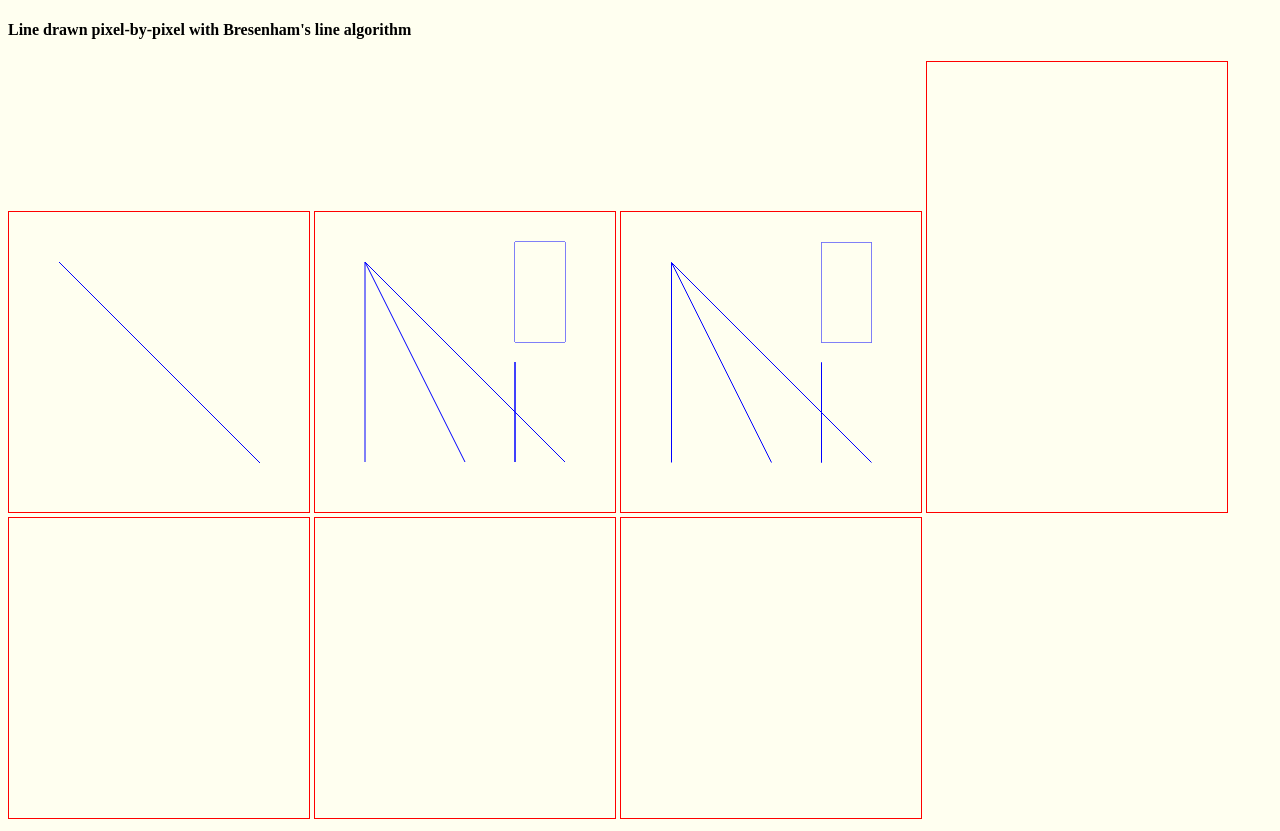
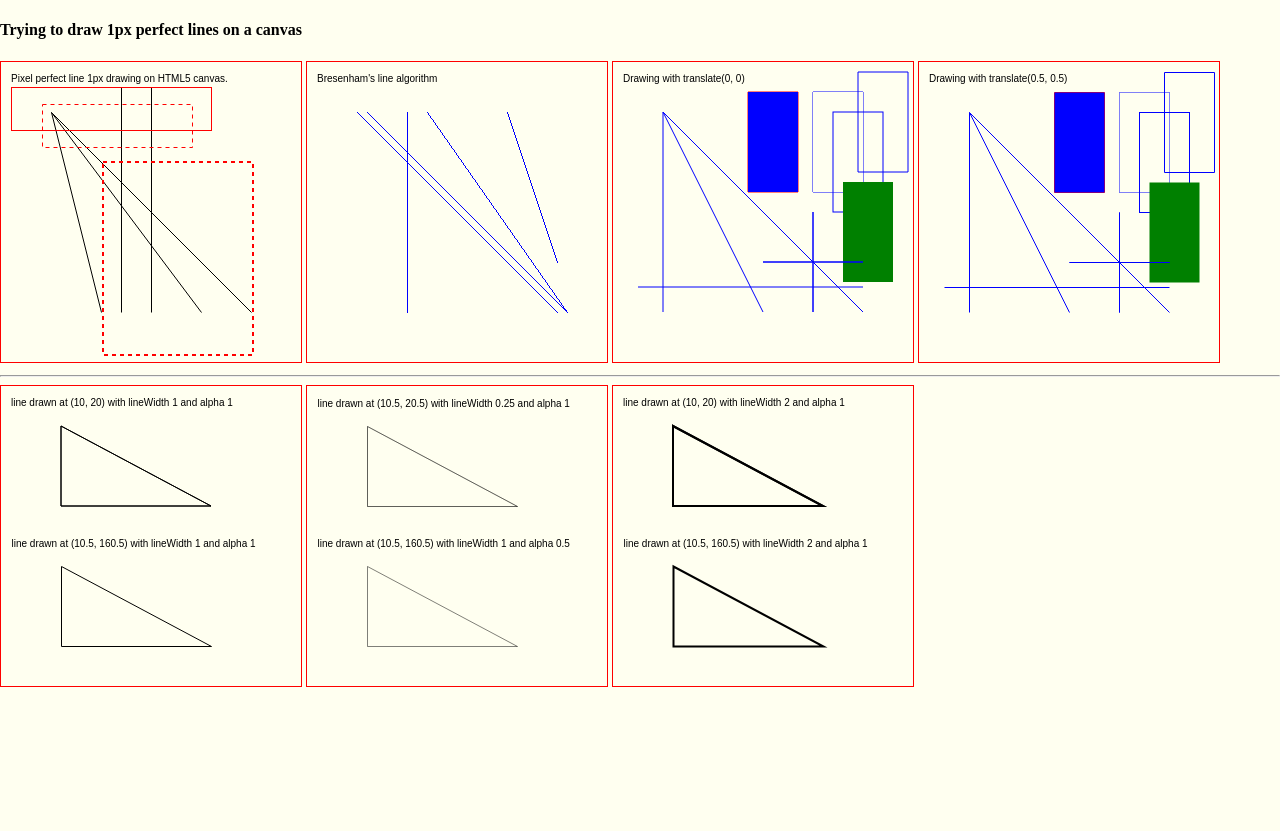
Before and after one commit to fender0ne/perfectLines, a plain HTML site: page index.html in a window 1280 px wide. After the commit the page ends 800 px from the top, so only its background shows below. Drawn offline with Linux system fonts and the light colour scheme.

Commit message:
[CHANGE] Move solutions to js folder.

```diff
--- a/canvas.js
+++ /dev/null
@@ -1,201 +0,0 @@
-/*
-The "wider" line you refer to results from anti-aliasing that's automatically done by the browser.
-
-Anti-aliasing is used to display a visually less jagged line.
-
-Short of drawing pixel-by-pixel, there's currently no way of disabling anti-aliasing drawn by the browser.
-
-You can use Bresenham's line algorithm to draw your line by setting individual pixels. Of course, setting individual pixels results in lesser performance.
--- https://stackoverflow.com/questions/25277023/complete-solution-for-drawing-1-pixel-line-on-html5-canvas?noredirect=1&lq=1
-*/
-
-var canvas = document.getElementById("cv");
-
-if (canvas.getContext) {
-  var ctx = canvas.getContext("2d");
-
-  var imgData = ctx.getImageData(0, 0, canvas.width, canvas.height);
-  var data = imgData.data;
-
-  bline(50, 50, 250, 250);
-  ctx.putImageData(imgData, 0, 0);
-
-  // const renderIt = (function() {
-  //   let i = 0
-  //   return function() {
-  //   ctx.putImageData(imgData, 0, ++i);
-  //   }
-  // })()
-
-  // setInterval(renderIt,1000);
-
-
-
-
-  function setPixel(x, y) {
-      var n = (y * canvas.width + x) * 4;
-      data[n] = 0;
-      data[n + 1] = 0;
-      data[n + 2] = 255;
-      data[n + 3] = 255;
-  }
-
-  // Refer to: http://rosettacode.org/wiki/Bitmap/Bresenham's_line_algorithm#JavaScript
-  function bline(x0, y0, x1, y1) {
-      var dx = Math.abs(x1 - x0),
-          sx = x0 < x1 ? 1 : -1;
-      var dy = Math.abs(y1 - y0),
-          sy = y0 < y1 ? 1 : -1;
-      var err = (dx > dy ? dx : -dy) / 2;
-      while (true) {
-          setPixel(x0, y0);
-          if (x0 === x1 && y0 === y1) break;
-          var e2 = err;
-          if (e2 > -dx) {
-              err -= dy;
-              x0 += sx;
-          }
-          if (e2 < dy) {
-              err += dx;
-              y0 += sy;
-          }
-      }
-  }
-
-  var canvas2 = document.getElementById("cv2");
-  var ctx2 = canvas2.getContext("2d");
-
-  // ctx2.translate(0.5, 0.5);
-
-  ctx2.beginPath();
-  ctx2.fillStyle = 'ivory';
-  ctx2.strokeStyle = 'blue';
-  ctx2.rect(200, 30, 50, 100);
-  ctx2.stroke();
-  ctx2.fill();
-  ctx2.closePath();
-
-  ctx2.beginPath();
-  ctx2.fillStyle = 'ivory';
-  // ctx2.strokeStyle = 'black';
-  ctx2.rect(200, 150, 0, 100);
-  ctx2.stroke();
-  ctx2.fill();
-  ctx2.closePath();
-
-  ctx2.beginPath();
-  ctx2.lineWith = 1;
-  ctx2.moveTo(50,50)
-  ctx2.lineTo(50,250)
-  ctx2.stroke()
-  ctx2.closePath();
-
-  ctx2.beginPath();
-  ctx2.lineWith = 1;
-  ctx2.moveTo(50,50)
-  ctx2.lineTo(250,250)
-  ctx2.stroke()
-  ctx2.closePath();
-
-  ctx2.beginPath();
-  ctx2.lineWith = 1;
-  ctx2.moveTo(50,50)
-  ctx2.lineTo(150,250)
-  ctx2.stroke()
-  ctx2.closePath();
-
-  var canvas3 = document.getElementById("cv3");
-  var ctx2 = canvas3.getContext("2d");
-
-  ctx2.translate(0.5, 0.5);
-
-  ctx2.beginPath();
-  ctx2.fillStyle = 'ivory';
-  ctx2.strokeStyle = 'blue';
-  ctx2.rect(200, 30, 50, 100);
-  ctx2.stroke();
-  ctx2.fill();
-  ctx2.closePath();
-
-  ctx2.beginPath();
-  ctx2.fillStyle = 'ivory';
-  // ctx2.strokeStyle = 'black';
-  ctx2.rect(200, 150, 0, 100);
-  ctx2.stroke();
-  ctx2.fill();
-  ctx2.closePath();
-
-  ctx2.beginPath();
-  ctx2.lineWith = 1;
-  ctx2.moveTo(50,50)
-  ctx2.lineTo(50,250)
-  ctx2.stroke()
-  ctx2.closePath();
-
-  ctx2.beginPath();
-  ctx2.lineWith = 1;
-  ctx2.moveTo(50,50)
-  ctx2.lineTo(250,250)
-  ctx2.stroke()
-  ctx2.closePath();
-
-  ctx2.beginPath();
-  ctx2.lineWith = 1;
-  ctx2.moveTo(50,50)
-  ctx2.lineTo(150,250)
-  ctx2.stroke()
-  ctx2.closePath();
-
-  for(var i=0; i>10; i++) {
-    ctx2.translate(0.5, 0.5+i);
-  }
-
-  setInterval(renderIt,1);
-
-  // https://stackoverflow.com/questions/24669578/canvas-line-behaviour-when-0-linewidth-1
-  var ctx = document.getElementById('cv4').getContext('2d');
-
-  function drawLine(x, y, thk, alpha) {
-    ctx.save();
-    ctx.translate(x,y);
-    ctx.fillText('line drawn at ' + x  + ' ' + y + '   lineWidth ' + thk + '   alpha ' + alpha  , 0,0);
-    ctx.moveTo(50,100);
-    ctx.lineTo(200, 100);
-    ctx.lineTo(50, 20);
-    ctx.closePath();
-    ctx.lineWidth=thk;
-    ctx.globalAlpha  = alpha;
-    ctx.stroke();
-    ctx.restore();
-
-  }
-
-  drawLine(10,20,1.0, 1.0);
-
-  drawLine(10.5,140 + 20.5,1.0, 1.0 );
-
-  drawLine(10.5, 2*140 + 20.5, 1.0, 0.5 );
-  // drawLine(10.5, 2*140 + 20.5, 0.5, 1.0 );
-
-  // drawLine(10.5, 3*140 + 20.5, 1.0, 0.8  );
-
-  // drawLine(10.5, 4*140 + 20.5, 0.25, 1.0 );
-
-  var ctx = document.getElementById('cv5').getContext('2d');
-  drawLine(10.5, 20.5, 0.25, 1.0 );
-
-  drawLine(10.5, 140 + 20.5, 1.0, 0.5 );
-
-  var ctx = document.getElementById('cv6').getContext('2d');
-  drawLine(10,20,1.0, 1.0);
-
-  drawLine(10.5, 140 + 20.5, 1.0, 0.5 );
-
-  var ctx = document.getElementById('cv7').getContext('2d');
-  drawLine(10,20,2.0, 1.0);
-
-  drawLine(10.5, 140 + 20.5, 2.0, 1.0 );
-
-} else {
-  // Canvas not supported
-}
--- a/index.html
+++ b/index.html
@@ -1,42 +1,28 @@
 <!DOCTYPE html>
 <html lang="en">
-<head>
-  <meta charset="UTF-8">
-  <meta name="viewport" content="width=device-width, initial-scale=1.0">
-  <!-- <meta http-equiv="X-UA-Compatible" content="ie=edge"> -->
-  <title>Hello Canvas</title>
-  <link href="style.css" rel="stylesheet" />
-</head>
-<body>
-  <h4>Line drawn pixel-by-pixel with Bresenham's line algorithm</h4>
-  <canvas id="cv" width=300 height=300>
-    THIS IS A FALLBACK MESSAGE FOR OLD BROWSERS
-    YOUR BROWSER DOES NOT SUPPORT CANVAS
-  </canvas>
-  <canvas id="cv2" width=300 height=300>
-      THIS IS A FALLBACK MESSAGE FOR OLD BROWSERS
-      YOUR BROWSER DOES NOT SUPPORT CANVAS
-  </canvas>
-  <canvas id="cv3" width=300 height=300>
-      THIS IS A FALLBACK MESSAGE FOR OLD BROWSERS
-      YOUR BROWSER DOES NOT SUPPORT CANVAS
-  </canvas>
-  <canvas id="cv4" width=300 height=450>
-      THIS IS A FALLBACK MESSAGE FOR OLD BROWSERS
-      YOUR BROWSER DOES NOT SUPPORT CANVAS
-  </canvas>
-  <canvas id="cv5" width=300 height=300>
-      THIS IS A FALLBACK MESSAGE FOR OLD BROWSERS
-      YOUR BROWSER DOES NOT SUPPORT CANVAS
-  </canvas>
-  <canvas id="cv6" width=300 height=300>
-      THIS IS A FALLBACK MESSAGE FOR OLD BROWSERS
-      YOUR BROWSER DOES NOT SUPPORT CANVAS
-  </canvas>
-  <canvas id="cv7" width=300 height=300>
-      THIS IS A FALLBACK MESSAGE FOR OLD BROWSERS
-      YOUR BROWSER DOES NOT SUPPORT CANVAS
-  </canvas>
-  <script src="canvas.js"></script>
-</body>
+  <head>
+    <meta charset="UTF-8" />
+    <meta name="viewport" content="width=device-width, initial-scale=1.0" />
+    <title>Trying to draw 1px perfect lines on a canvas</title>
+    <link href="./style.css" rel="stylesheet" />
+    <script src="./js/bLine.js" type="module"></script>
+    <script src="./js/pixelPerfect.js" defer></script>
+    <script src="./js/cleanWideLine_1px.js" defer></script>
+    <script src="./js/myTest.js" defer></script>
+  </head>
+  <body>
+    <h4>Trying to draw 1px perfect lines on a canvas</h4>
+
+    <canvas id="pixelPerfect-canvas" width="300" height="300">
+      THIS IS A FALLBACK MESSAGE FOR OLD BROWSERS. YOUR BROWSER DOES NOT SUPPORT
+      CANVAS!
+    </canvas>
+    <canvas id="Bresenham" width="300" height="300"></canvas>
+    <canvas id="translate-None" width="300" height="300"></canvas>
+    <canvas id="translate-0.5" width="300" height="300"></canvas>
+    <hr />
+    <canvas id="triangle1" width="300" height="300"></canvas>
+    <canvas id="triangle2" width="300" height="300"></canvas>
+    <canvas id="triangle3" width="300" height="300"></canvas>
+  </body>
 </html>
--- /dev/null
+++ b/js/bLine.js
@@ -0,0 +1,25 @@
+/*
+  Complete Solution for Drawing 1 Pixel Line on HTML5 Canvas
+  ----------------------------------------------------------
+
+  The "wider" line you refer to results from anti-aliasing that's automatically done by the browser.
+
+  Anti-aliasing is used to display a visually less jagged line.
+
+  Short of drawing pixel-by-pixel, there's currently no way of disabling anti-aliasing drawn by the browser.
+
+  You can use Bresenham's line algorithm to draw your line by setting individual pixels. Of course, setting individual pixels results in lesser performance.
+  -- https://stackoverflow.com/questions/25277023/complete-solution-for-drawing-1-pixel-line-on-html5-canvas?noredirect=1&lq=1
+  -- markE 13 Aug, 2014
+*/
+
+import { bLine } from "./bresenhamLineClass.js";
+
+const canvas = document.getElementById("Bresenham");
+
+const bline = new bLine(canvas);
+bline.line(50, 50, 250, 250);
+bline.line(60, 50, 260, 250);
+bline.line(120, 50, 260, 250);
+bline.line(100, 50, 100, 250);
+bline.line(200, 50, 250, 200);
--- /dev/null
+++ b/js/bresenhamLineClass.js
@@ -0,0 +1,66 @@
+// Bresenham's line algorithm
+
+class bLine {
+  #canvasWidth = 300;
+  #canvasHeight = 300;
+  #ctx;
+  #imgData;
+  #data;
+  #wrongCavas = TypeError("Canvas not supported");
+
+  constructor(canvas) {
+    if (canvas.getContext) {
+      this.#canvasWidth = canvas.width;
+      this.#canvasHeight = canvas.height;
+      this.#ctx = canvas.getContext("2d");
+      this.#ctx.fillText(`Bresenham's line algorithm`, 10, 20);
+
+      this.#imgData = this.#ctx.getImageData(
+        0,
+        0,
+        this.#canvasWidth,
+        this.#canvasHeight
+      );
+      this.#data = this.#imgData.data;
+    } else {
+      console.log("Canvas not supported");
+      throw this.#wrongCavas;
+    }
+  }
+
+  #setPixel(x, y) {
+    const n = (y * this.#canvasWidth + x) * 4;
+    this.#data[n + 0] = 0;
+    this.#data[n + 1] = 0;
+    this.#data[n + 2] = 255;
+    this.#data[n + 3] = 255;
+  }
+
+  // Refer to:
+  // http://rosettacode.org/wiki/Bitmap/Bresenham's_line_algorithm#JavaScript
+
+  line(x0, y0, x1, y1) {
+    let dx = Math.abs(x1 - x0);
+    let sx = x0 < x1 ? 1 : -1;
+    let dy = Math.abs(y1 - y0);
+    let sy = y0 < y1 ? 1 : -1;
+    let err = (dx > dy ? dx : -dy) / 2;
+
+    while (true) {
+      this.#setPixel(x0, y0);
+      if (x0 === x1 && y0 === y1) break;
+      const e2 = err;
+      if (e2 > -dx) {
+        err -= dy;
+        x0 += sx;
+      }
+      if (e2 < dy) {
+        err += dx;
+        y0 += sy;
+      }
+    }
+    this.#ctx.putImageData(this.#imgData, 0, 0);
+  }
+}
+
+export { bLine };
--- /dev/null
+++ b/js/cleanWideLine_1px.js
@@ -0,0 +1,32 @@
+// https://stackoverflow.com/questions/24669578/canvas-line-behaviour-when-0-linewidth-1
+// First thing to remind is that points in a canvas are centered on (0.5;0.5) , so ,to draw a clean 1px wide line, one has to draw at integer coordinates + (0.5, 0.5).
+
+function drawTriangle(ctx, x, y, thk, alpha) {
+  ctx.save();
+  ctx.translate(x, y);
+  ctx.fillText(
+    `line drawn at (${x}, ${y}) with lineWidth ${thk} and alpha ${alpha}`,
+    0,
+    0
+  );
+  ctx.moveTo(50, 100);
+  ctx.lineTo(200, 100);
+  ctx.lineTo(50, 20);
+  ctx.closePath();
+  ctx.lineWidth = thk;
+  ctx.globalAlpha = alpha;
+  ctx.stroke();
+  ctx.restore();
+}
+
+var ctx = document.getElementById("triangle1").getContext("2d");
+drawTriangle(ctx, 10, 20, 1.0, 1.0);
+drawTriangle(ctx, 10.5, 140 + 20.5, 1.0, 1.0);
+
+var ctx = document.getElementById("triangle2").getContext("2d");
+drawTriangle(ctx, 10.5, 20.5, 0.25, 1.0);
+drawTriangle(ctx, 10.5, 140 + 20.5, 1.0, 0.5);
+
+var ctx = document.getElementById("triangle3").getContext("2d");
+drawTriangle(ctx, 10, 20, 2.0, 1.0);
+drawTriangle(ctx, 10.5, 140 + 20.5, 2.0, 1.0);
--- /dev/null
+++ b/js/myTest.js
@@ -0,0 +1,101 @@
+/*
+  Points in a canvas are centered on (0.5;0.5); to draw a clean 1px wide line, one has to draw at integer coordinates + (0.5, 0.5).
+
+  Let's see how this works in practice.
+*/
+
+const canvas2 = document.getElementById("translate-None");
+const ctx2 = canvas2.getContext("2d");
+ctx2.fillText("Drawing with translate(0, 0)", 10, 20);
+DrawExamples(ctx2);
+
+const canvas3 = document.getElementById("translate-0.5");
+const ctx3 = canvas3.getContext("2d");
+ctx3.fillText("Drawing with translate(0.5, 0.5)", 10, 20);
+ctx3.translate(0.5, 0.5);
+DrawExamples(ctx3);
+
+function DrawExamples(ctx) {
+  // Filled Rectangle using rect
+  ctx.beginPath();
+  ctx.fillStyle = "blue";
+  ctx.strokeStyle = "red";
+  ctx.rect(135, 30, 50, 100);
+  ctx.stroke();
+  ctx.fill();
+  ctx.closePath();
+
+  // Rectangle using rect w fill
+  ctx.beginPath();
+  ctx.fillStyle = "ivory";
+  ctx.strokeStyle = "blue";
+  ctx.rect(200, 30, 50, 100);
+  ctx.stroke();
+  ctx.fill();
+  ctx.closePath();
+
+  // Rectangle using rect w/o fill
+  ctx.beginPath();
+  ctx.strokeStyle = "blue";
+  ctx.rect(245, 10, 50, 100);
+  ctx.stroke();
+  ctx.closePath();
+
+  // Rectangle using strokeRect
+  ctx.strokeRect(220, 50, 50, 100);
+
+  // Rectangle using fillRect
+  ctx.fillStyle = "green";
+  ctx.fillRect(230, 120, 50, 100);
+
+  // Vertical line using rect
+  ctx.beginPath();
+  ctx.fillStyle = "ivory";
+  ctx.rect(200, 150, 0, 100);
+  ctx.stroke();
+  ctx.fill();
+  ctx.closePath();
+
+  // Horizontal line using rect
+  ctx.beginPath();
+  ctx.fillStyle = "ivory";
+  ctx.rect(150, 200, 100, 0);
+  ctx.stroke();
+  ctx.fill();
+  ctx.closePath();
+
+  // Horizontal line using lineTo
+  ctx.beginPath();
+  ctx.lineWith = 1;
+  ctx.moveTo(25, 225);
+  ctx.lineTo(250, 225);
+  ctx.stroke();
+  ctx.closePath();
+
+  // Open Triangles
+  ctx.strokeStyle = "blue";
+
+  // Vertical line using lineTo
+  ctx.beginPath();
+  ctx.lineWith = 1;
+  ctx.moveTo(50, 50);
+  ctx.lineTo(50, 250);
+  ctx.stroke();
+  ctx.closePath();
+
+  // Diagonal line using lineTo
+  ctx.beginPath();
+  ctx.lineWith = 1;
+  ctx.moveTo(50, 50);
+  ctx.lineTo(250, 250);
+  ctx.stroke();
+  ctx.closePath();
+
+  // Diagonal line using lineTo
+  ctx.beginPath();
+  ctx.lineWith = 1;
+  ctx.moveTo(50, 50);
+  ctx.lineTo(150, 250);
+  ctx.stroke();
+  ctx.closePath();
+}
--- /dev/null
+++ b/js/pixelPerfect.js
@@ -0,0 +1,124 @@
+/*
+  Complete Solution for Drawing 1 Pixel Line on HTML5 Canvas
+  ----------------------------------------------------------
+
+  For me, only a combination of different 'pixel perfect' techniques helped to archive the results:
+
+  1. Get and scale canvas with a pixel ratio:
+
+    pixelRatio = window.devicePixelRatio/ctx.backingStorePixelRatio
+
+  2. Scale the canvas on the resize (avoid canvas default stretch scaling).
+
+  3. multiple the lineWidth with pixelRatio to find proper 'real' pixel line thickness:
+
+    context.lineWidth = thickness * pixelRatio;
+
+  4. Check whether the thickness of the line is odd or even. add half of the pixelRatio to the line position for the odd thickness values.
+
+    x = x + pixelRatio/2;
+
+    The odd line will be placed in the middle of the pixel. The line above is used to move it a little bit.
+
+  5. use image-rendering: pixelated;
+
+  https://stackoverflow.com/questions/25277023/complete-solution-for-drawing-1-pixel-line-on-html5-canvas?noredirect=1&lq=1
+  -- Ievgen 11 jul, 2019
+*/
+
+function getPixelRatio(context) {
+  (dpr = window.devicePixelRatio || 1),
+    (bsr =
+      context.webkitBackingStorePixelRatio ||
+      context.mozBackingStorePixelRatio ||
+      context.msBackingStorePixelRatio ||
+      context.oBackingStorePixelRatio ||
+      context.backingStorePixelRatio ||
+      1);
+
+  return dpr / bsr;
+}
+
+var canvas = document.getElementById("pixelPerfect-canvas");
+var context = canvas.getContext("2d");
+
+var pixelRatio = getPixelRatio(context);
+var initialWidth = canvas.clientWidth * pixelRatio;
+var initialHeight = canvas.clientHeight * pixelRatio;
+
+window.addEventListener(
+  "resize",
+  function (args) {
+    rescale();
+    redraw();
+  },
+  false
+);
+
+function rescale() {
+  var width = initialWidth * pixelRatio;
+  var height = initialHeight * pixelRatio;
+  if (width != context.canvas.width) context.canvas.width = width;
+  if (height != context.canvas.height) context.canvas.height = height;
+
+  context.setTransform(pixelRatio, 0, 0, pixelRatio, 0, 0);
+}
+
+function pixelPerfectLine(x1, y1, x2, y2) {
+  context.save();
+  context.beginPath();
+  thickness = 1;
+  // Multiple your stroke thickness  by a pixel ratio!
+  context.lineWidth = thickness * pixelRatio;
+
+  context.strokeStyle = "Black";
+  context.moveTo(getSharpPixel(thickness, x1), getSharpPixel(thickness, y1));
+  context.lineTo(getSharpPixel(thickness, x2), getSharpPixel(thickness, y2));
+  context.stroke();
+  context.restore();
+}
+
+function pixelPerfectRectangle(x, y, w, h, thickness, useDash) {
+  context.save();
+  // Pixel perfect rectange:
+  context.beginPath();
+
+  // Multiple your stroke thickness by a pixel ratio!
+  context.lineWidth = thickness * pixelRatio;
+  context.strokeStyle = "Red";
+  if (useDash) {
+    context.setLineDash([4]);
+  }
+  // use sharp x,y and integer w,h!
+  context.strokeRect(
+    getSharpPixel(thickness, x),
+    getSharpPixel(thickness, y),
+    Math.floor(w),
+    Math.floor(h)
+  );
+  context.restore();
+}
+
+function redraw() {
+  context.clearRect(0, 0, canvas.width, canvas.height);
+  context.fillText(`Pixel perfect line 1px drawing on HTML5 canvas.`, 10, 20);
+
+  pixelPerfectLine(50, 50, 200, 250);
+  pixelPerfectLine(50, 50, 250, 250);
+  pixelPerfectLine(50, 50, 100, 250);
+  pixelPerfectLine(120, 25, 120, 250);
+  pixelPerfectLine(150, 25, 150, 250);
+  pixelPerfectRectangle(10, 25, 200.3, 43.2, 1, false);
+  pixelPerfectRectangle(41, 42, 150.3, 43.2, 1, true);
+  pixelPerfectRectangle(102, 100, 150.3, 193.2, 2, true);
+}
+
+function getSharpPixel(thickness, pos) {
+  if (thickness % 2 == 0) {
+    return pos;
+  }
+  return pos + pixelRatio / 2;
+}
+
+rescale();
+redraw();
--- a/style.css
+++ b/style.css
@@ -1,10 +1,18 @@
-/* #cv {
-  border: 1px solid black;
-  display: block;
-  width: 300px;
-  height: 300px;
-  margin: 0 auto;
-} */
+body {
+  background-color: ivory;
+  margin: auto;
+}
 
-body{ background-color: ivory; }
-canvas{border:1px solid red;}
+canvas {
+  border: 1px solid red;
+}
+
+#pixelPerfect-canvas {
+  /* image-rendering: -moz-crisp-edges; */
+  /* image-rendering: -webkit-crisp-edges; */
+  image-rendering: pixelated;
+  /* image-rendering: -webkit-optimize-contrast; */
+  /* image-rendering: crisp-edges; */
+  /* width: 100vh; */
+  /* height: 100vh; */
+}
```
Also changed, not shown: 1 other file.
